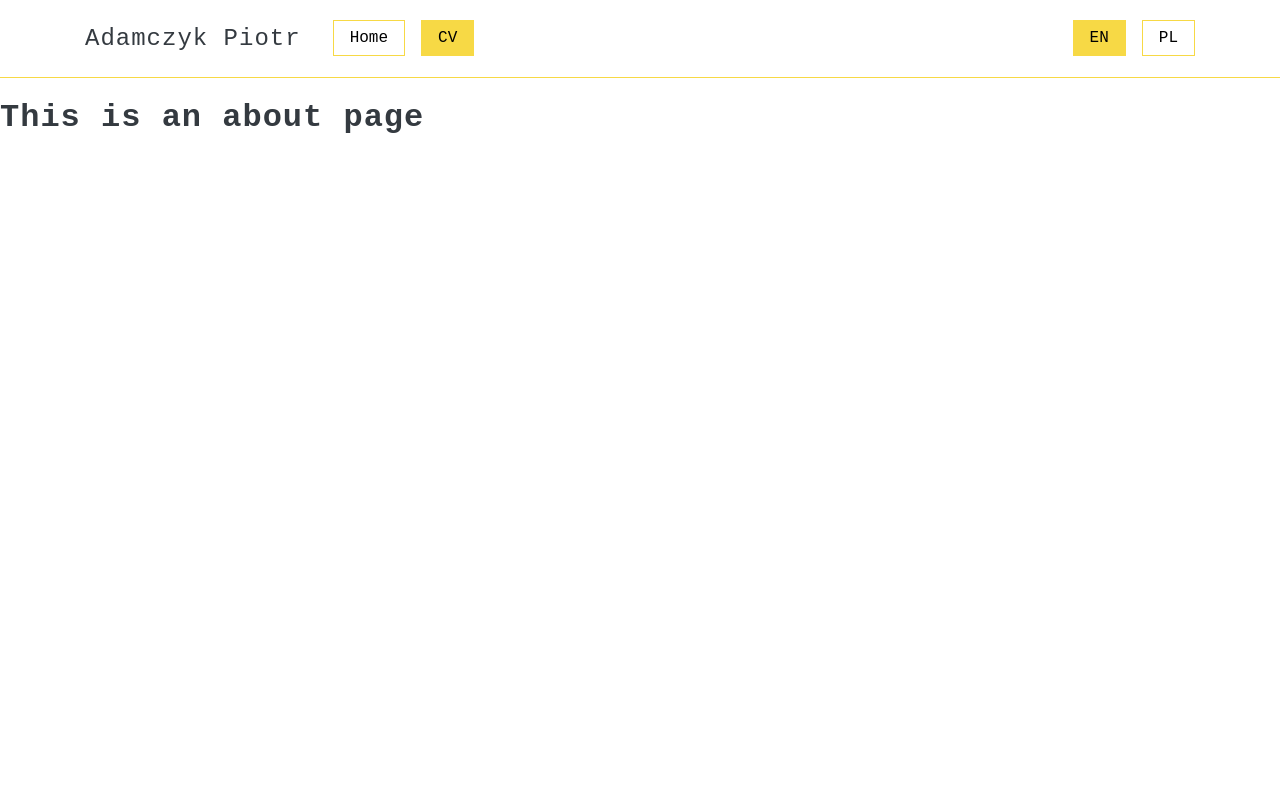
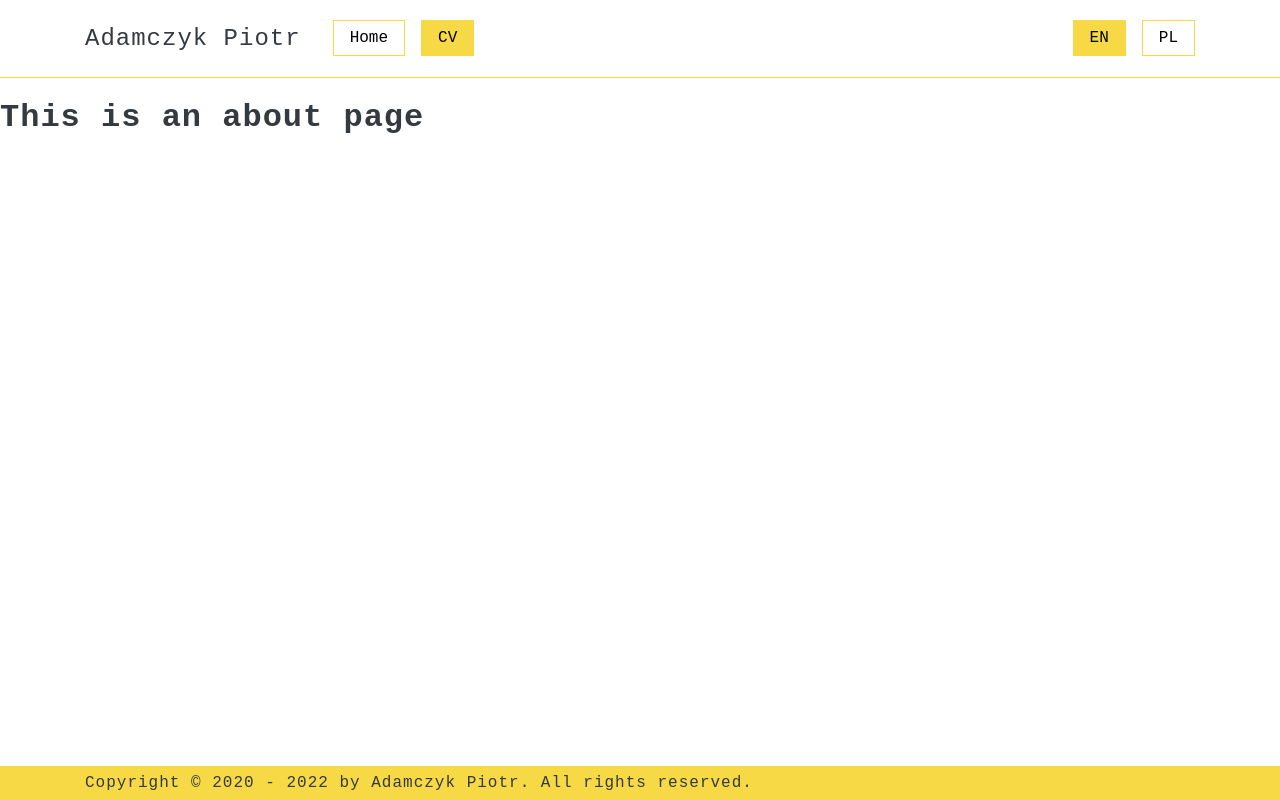
Before and after one commit to adamczykpiotr/adamczykpiotr-vue3, a Vue app: page /cv in a window 1280 px wide. Built offline with nearby package versions, Linux system fonts and the light colour scheme; no server answers; a web font is replaced by a local one.

Commit message:
Footer: Implement footer

```diff
--- a/src/App.vue
+++ b/src/App.vue
@@ -5,15 +5,19 @@
     <RouterTransitionView/>
   </main>
 
+  <Footer/>
+
 </template>
 
 <script>
 import NavBar from "@/components/Navbar";
 import RouterTransitionView from "@/components/common/misc/RouterTransitionView";
+import Footer from "@/components/Footer";
 
 export default {
   name: 'App',
   components: {
+    Footer,
     RouterTransitionView,
     NavBar
   }
@@ -21,9 +25,9 @@ export default {
 </script>
 
 <style lang="scss">
-@import "assets/scss/variables";
-@import "assets/scss/common";
-@import "assets/scss/fonts";
+@import "src/assets/scss/variables";
+@import "src/assets/scss/common";
+@import "src/assets/scss/fonts";
 
 body {
   margin: 0;
@@ -34,14 +38,22 @@ body {
 }
 
 #app {
+  min-height: 100vh;
+  display: flex;
+  flex-direction: column;
+
   font-family: Inconsolata, monospace;
   font-size: 16px;
   letter-spacing: 1px;
   color: $dark;
-
   -webkit-font-smoothing: antialiased;
   -moz-osx-font-smoothing: grayscale;
 }
+
+main {
+  flex-grow: 1;
+}
+
 
 h1, h2, h3, h4, h5, h6, p, span, a, ul, li, button {
   font-family: Inconsolata, monospace;
--- /dev/null
+++ b/src/components/Footer.vue
@@ -0,0 +1,32 @@
+<template>
+  <footer>
+    <div class="container">
+      <p>{{ $t('footer.copyright', {'year': ((year > 2020) ? `2020 - ${year}` : year), 'author': $t('me.fullName')}) }}</p>
+    </div>
+  </footer>
+</template>
+
+<script>
+export default {
+  // eslint-disable-next-line vue/multi-word-component-names
+  name: "Footer",
+  data() {
+    return {
+      year: new Date().getFullYear(),
+    }
+  },
+};
+</script>
+
+<style lang="scss" scoped>
+@import "src/assets/scss/_variables.scss";
+
+footer {
+  background-color: $yellow;
+  font-weight: 500;
+}
+
+p {
+  margin: 0.5rem 0;
+}
+</style>
--- a/src/components/common/misc/RouterTransitionView.vue
+++ b/src/components/common/misc/RouterTransitionView.vue
@@ -1,9 +1,11 @@
 <template>
+
   <router-view v-slot="{ Component }">
     <transition name="route" mode="out-in">
-      <component :is="Component"></component>
+      <component :is="Component" />
     </transition>
   </router-view>
+
 </template>
 
 <script>
```
